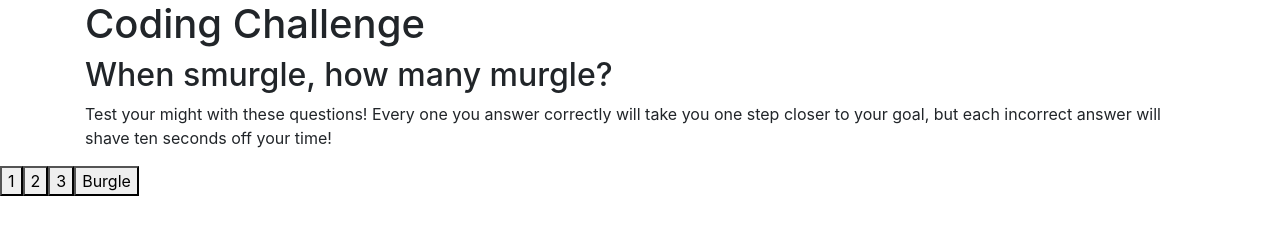
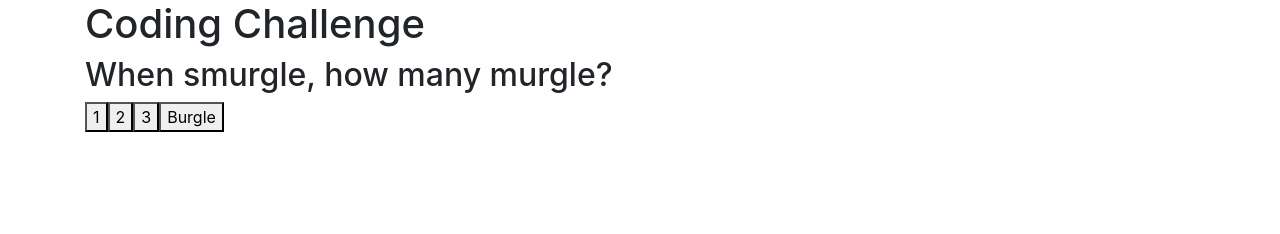
Before and after one commit to Stackandslash/code-quiz-W3D1, a plain HTML site: page index.html in a window 1280 px wide. Both pictures are taken after a click on the button "Begin!". Drawn offline with nearby package versions, Linux system fonts and the light colour scheme.

Commit message:
Event delegation structured

```diff
--- a/index.html
+++ b/index.html
@@ -8,10 +8,12 @@
 </head>
 <body>
     <div class="container">
+        <div id="holder">
         <h1 id="title">Coding Challenge</h1>
         <h2 id="question"></h2>
-        <p id="paragraph">Test your might with these questions! Every one you answer correctly will take you one step closer to your goal, but each incorrect answer will shave ten seconds off your time!</p>
+        <p id="intro">Test your might with these questions! Every one you answer correctly will take you one step closer to your goal, but each incorrect answer will shave ten seconds off your time!</p>
         <button id="begin">Begin!</button>
+        </div>
     </div>
 
     <script src="script.js"></script>
--- a/script.js
+++ b/script.js
@@ -1,44 +1,30 @@
 var beginEl = document.getElementById("begin");
 var questionEl = document.getElementById("question");
+var holderEl = document.querySelector("#holder");
 var timer = 0;
 var qNumber = 0;
 
 var questions = [
     {
         q : "When smurgle, how many murgle?",
+        answers : ["1","2","3","Burgle"],
+        correct : ["Burgle"]
+    },
+    {
+        q : "When smurgle, how many murgle?",
         answers : ["1","2","3","Burgle"]
     },
     {
-        q : "How much?",
-        a1 : "Not enough",
-        ac : "Just enough",
-        a2 : "More than enough",
-        a3 : "Too much"
-
+        q : "When smurgle, how many murgle?",
+        answers : ["1","2","3","Burgle"]
     },
     {
-        q : "How much?",
-        a1 : "Not enough",
-        ac : "Just enough",
-        a2 : "More than enough",
-        a3 : "Too much"
-
+        q : "When smurgle, how many murgle?",
+        answers : ["1","2","3","Burgle"]
     },
     {
-        q : "How much?",
-        a1 : "Not enough",
-        ac : "Just enough",
-        a2 : "More than enough",
-        a3 : "Too much"
-
-    },
-    {
-        q : "How much?",
-        a1 : "Not enough",
-        ac : "Just enough",
-        a2 : "More than enough",
-        a3 : "Too much"
-
+        q : "When smurgle, how many murgle?",
+        answers : ["1","2","3","Burgle"]
     }
 ]
 
@@ -50,34 +36,42 @@ beginEl.addEventListener("click", function() {
     timerStart();
     renderQuestions(qNumber);
     beginEl.style.display = "none";
+    intro.style.display = "none";
   });
 // - Hide the button
 // - Call TIMERSTART FUNCTION
 // -- Call RENDERQUESTIONS
 
+holderEl.addEventListener("click", function(){
+    if (event.target.matches("button")) {
+        console.log("You clicked a button");
 
-
+    }
+});
 
 // -- On button click in the defined area
-// -- IF user clicks the button containing ac (should we assign an ID temporarily?)
-// --- +1 to qnumber
+// -- IF user has clicked a button,
+// -- IF user clicks the button containing answer (event.target.textContent == questions.qNumber.answer)
+// --- +1 to qnumber, Call RENDERQUESTIONS.
 // -- ELSE timer = timer - 10.
-// -- Once qnumber hits 6, call the gameover function
 
 
 // -- RENDERQUESTIONS FUNCTION
+// -- IF qnumber hits 6, call the gameover function and RETURN
 // -- Populate questionEl with questions[i].q
 // -- Populate answerEl1 to 4 with a1,2,3, and c.
-// -- Assign the associated IDs to indicate correct and incorrect questions.
+// -- We're just going to use event.target.textContent outside the function to handle answers.
 function renderQuestions(qNumberLocal){
+    if (qNumber == 6){
+        gameOver();
+        return;
+    }
     {
         questionEl.textContent = questions[qNumberLocal].q;
         for (var i = 0; i < 4; i++) {
-            var numeral = i+1;
             var button = document.createElement("button");
             button.textContent = questions[qNumberLocal].answers[i];
-            button.id = toString(numeral);
-            document.body.append(button);
+            holderEl.append(button);
           }
     }
 }
```
